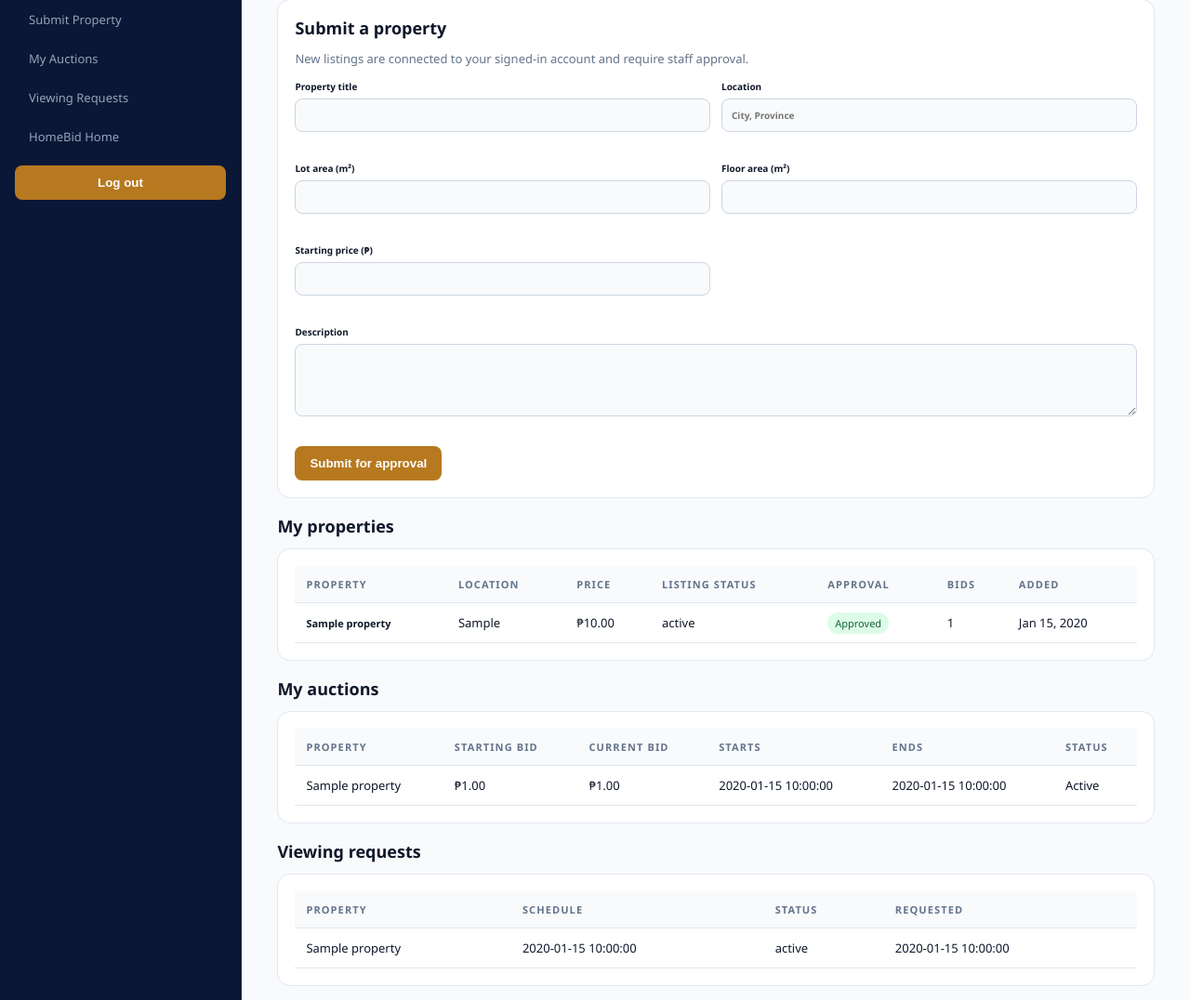
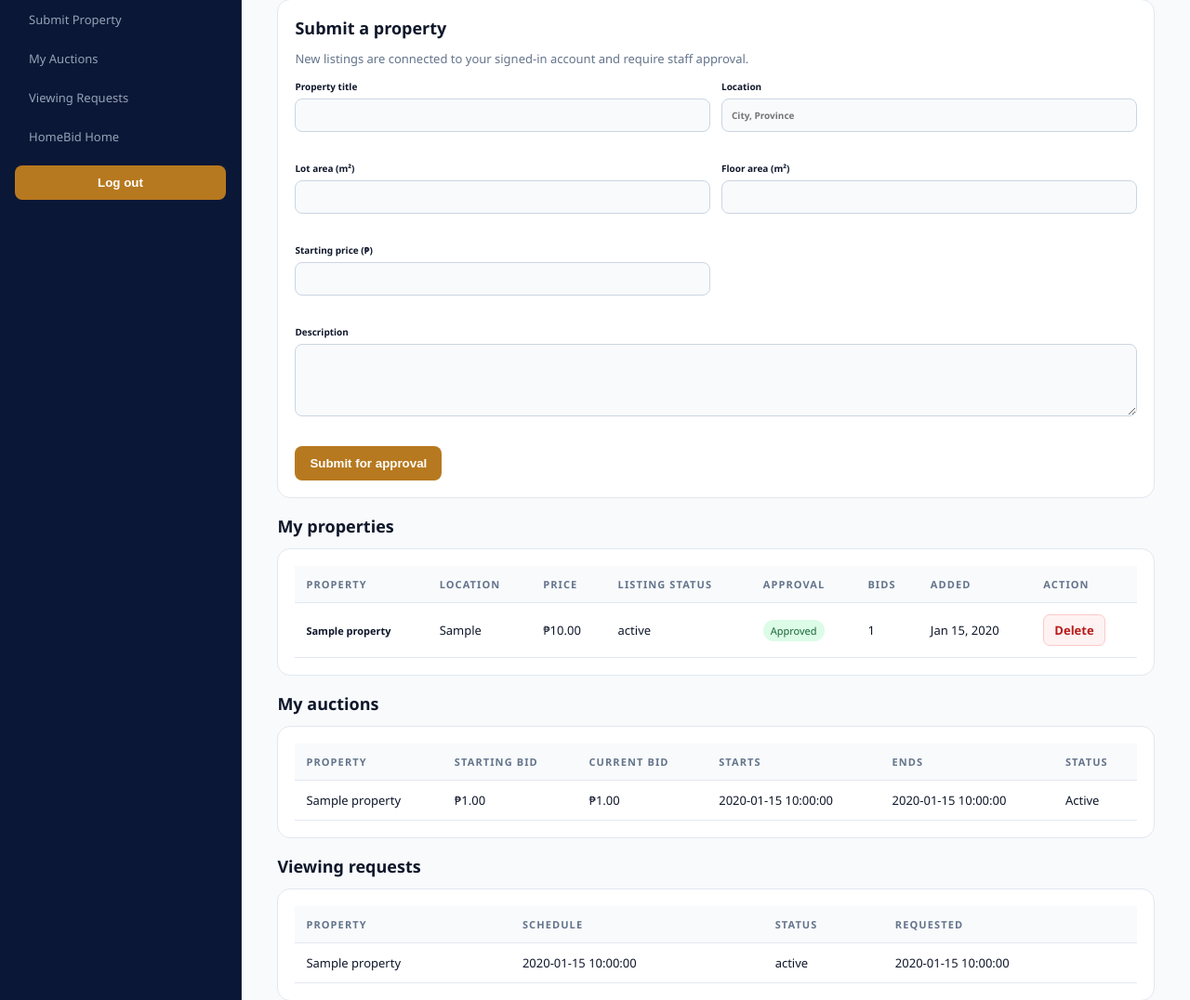
Before and after one commit to Yamamoto-ssi/susi-main, a PHP site: page /client/dashboard.php in a window 1280 px wide. Shown: the part 290-1366 px from the top of the page at 93% size. Run offline with PHP 8.4, Linux system fonts and the light colour scheme; the visitor is signed in with stand-in values (Sample User, id 1); tables that the repository leaves empty or names only in its code hold one stand-in row (values such as "Sample post").

Commit message:
Add safe property deletion to client dashboard

```diff
--- a/client/dashboard.php
+++ b/client/dashboard.php
@@ -7,6 +7,36 @@ require_once __DIR__.'/../config/db.php';
 $notice=$error='';
 if ($_SERVER['REQUEST_METHOD']==='POST') {
  verify_csrf();
+
+ // A property can only be deleted by the account that owns it. Keep listings
+ // that already have auction, bid, or viewing activity so records are not orphaned.
+ if (($_POST['action'] ?? '') === 'delete_property') {
+  $propertyId = filter_input(INPUT_POST, 'property_id', FILTER_VALIDATE_INT);
+  if (!$propertyId || $propertyId <= 0) {
+   $error = 'Invalid property selected.';
+  } else {
+   $q = $pdo->prepare("SELECT id, title FROM properties WHERE id = ? AND user_id = ? LIMIT 1");
+   $q->execute([$propertyId, $userId]);
+   $ownedProperty = $q->fetch();
+   if (!$ownedProperty) {
+    $error = 'That property was not found in your account.';
+   } else {
+    $q = $pdo->prepare("SELECT
+      (SELECT COUNT(*) FROM bids WHERE property_id = ?) AS bid_count,
+      (SELECT COUNT(*) FROM auctions WHERE property_id = ?) AS auction_count,
+      (SELECT COUNT(*) FROM viewing_bookings WHERE property_id = ?) AS viewing_count");
+    $q->execute([$propertyId, $propertyId, $propertyId]);
+    $activity = $q->fetch();
+    if ((int)$activity['bid_count'] > 0 || (int)$activity['auction_count'] > 0 || (int)$activity['viewing_count'] > 0) {
+     $error = 'This property cannot be deleted because it already has auction, bid, or viewing activity.';
+    } else {
+     $q = $pdo->prepare("DELETE FROM properties WHERE id = ? AND user_id = ?");
+     $q->execute([$propertyId, $userId]);
+     $notice = $q->rowCount() ? 'Property deleted successfully.' : 'The property could not be deleted.';
+    }
+   }
+  }
+ } else {
   $title=trim($_POST['title']??''); $description=trim($_POST['description']??''); $location=trim($_POST['location']??'');
   $lot=filter_input(INPUT_POST,'lot_area',FILTER_VALIDATE_FLOAT); $floor=filter_input(INPUT_POST,'floor_area',FILTER_VALIDATE_FLOAT); $price=filter_input(INPUT_POST,'price',FILTER_VALIDATE_FLOAT);
   if($title===''||$description===''||$location===''||!$lot||!$floor||!$price||$lot<=0||$floor<=0||$price<=0) $error='Complete all fields with valid positive area and price values.';
@@ -14,6 +44,7 @@ if ($_SERVER['REQUEST_METHOD']==='POST') {
    $q=$pdo->prepare("INSERT INTO properties (user_id,title,description,location,lot_area,floor_area,price,status,is_approved) VALUES (?,?,?,?,?,?,?,'Available',0)");
    $q->execute([$userId,$title,$description,$location,$lot,$floor,$price]);
    $notice='Property submitted successfully. It is awaiting staff approval.';
+  }
  }
 }
 $q=$pdo->prepare("SELECT COUNT(*) total, COALESCE(SUM(is_approved=0),0) pending, COALESCE(SUM(is_approved=1),0) approved, COALESCE(SUM(status='Sold'),0) sold FROM properties WHERE user_id=?");
@@ -156,6 +187,17 @@ function money($n){return '₱'.number_format((float)$n,2);}
         display: inline-block
     }
 
+    .delete-property-btn {
+        border: 1px solid #fecaca;
+        border-radius: 7px;
+        background: #fef2f2;
+        color: #b91c1c;
+        padding: 7px 11px;
+        font: inherit;
+        font-weight: 700;
+        cursor: pointer;
+    }
+    .delete-property-btn:hover { background: #fee2e2; }
     .dash-alert {
         padding: 12px;
         border-radius: 8px;
@@ -272,10 +314,11 @@ function money($n){return '₱'.number_format((float)$n,2);}
                                 <th>APPROVAL</th>
                                 <th>BIDS</th>
                                 <th>ADDED</th>
+                                <th>ACTION</th>
                             </tr>
                         </thead>
                         <tbody><?php if(!$properties):?><tr>
-                                <td colspan="7">No listings yet. Submit your first property above.</td>
+                                <td colspan="8">No listings yet. Submit your first property above.</td>
                             </tr><?php endif;?><?php foreach($properties as $p):?><tr>
                                 <td><b><?=h($p['title'])?></b></td>
                                 <td><?=h($p['location'])?></td>
@@ -286,6 +329,14 @@ function money($n){return '₱'.number_format((float)$n,2);}
                                 </td>
                                 <td><?=(int)$p['bid_count']?></td>
                                 <td><?=h(date('M j, Y',strtotime($p['created_at'])))?></td>
+                                <td>
+                                    <form method="post" onsubmit="return confirm('Delete this property permanently? This cannot be undone.');">
+                                        <input type="hidden" name="csrf_token" value="<?=h(csrf_token())?>">
+                                        <input type="hidden" name="action" value="delete_property">
+                                        <input type="hidden" name="property_id" value="<?=(int)$p['id']?>">
+                                        <button type="submit" class="delete-property-btn">Delete</button>
+                                    </form>
+                                </td>
                             </tr><?php endforeach;?></tbody>
                     </table>
                 </div>
```
Lines whose indentation alone changed are shown as unchanged.
